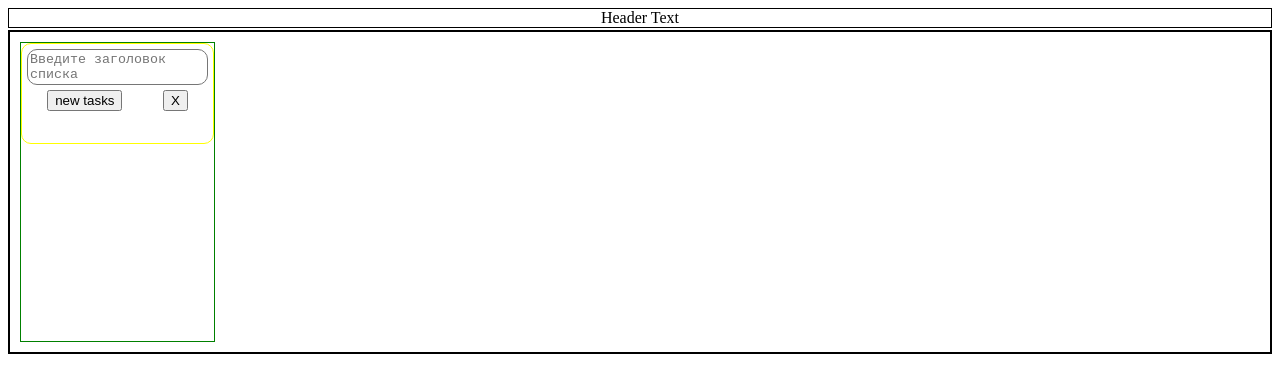
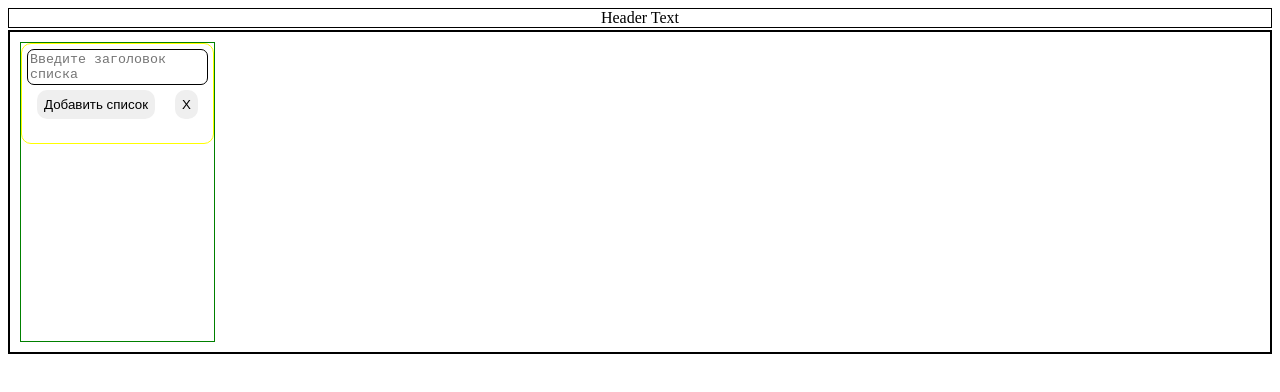
Before and after one commit to Lenarqa/TaskBord, a plain HTML site: page index.html in a window 1280 px wide. Both pictures are taken after a click on the button "+ Добавить список". Drawn offline with nearby package versions, Linux system fonts and the light colour scheme.

Commit message:
add some button css

```diff
--- a/index.html
+++ b/index.html
@@ -12,24 +12,11 @@
     <header>
         Header Text
     </header>
-
-    <div id="board">
         <div id="list-wrapper">
-
             <div class="list-content" id="list-content">
                 <button class="create-new-list" onclick="CreateTaskWindow()">+ Добавить список</button>
             </div>
-            <!--
-            <div class="list-content" id="list-content">
-                <div class="add-new-part-of-card">
-                    <input class="card-btn" type="button" onclick="addNewCard()" value="+">
-                    <textarea id="newCardText" cols="20" rows="3" placeholder="Введите задание для карточки"></textarea>
-                </div>
-            </div>
-            -->
         </div>
-    </div>
-
     <script src="main.js"></script>
 </body>
 </html>
--- a/main.css
+++ b/main.css
@@ -1,6 +1,7 @@
 header{
     display: flex;
     border: 1px solid black;
+    text-align: center;
     justify-content: space-around;
 }
 
@@ -28,9 +29,13 @@ header{
 
 .card-btn{
     display: flex;
-    margin: 5px;
     align-items: center;
     justify-content: space-around;
+    margin: 5px;
+    border-radius: 10px;
+    padding: 7px;
+    border: 0;
+    outline: none;
     height: 30px;
     width: 30px;
 }
@@ -47,11 +52,16 @@ header{
 .create-new-list{
     margin: 10px;
     padding: 10px;
+    border-radius: 10px;
+    outline: none;
+    border: 0;
 }
 
-textarea {
-    resize: none; /* Запрещаем изменять размер */
-    border-radius: 10px;
+textarea{
+    resize: none;
+    border-radius: 7px;
+    outline: none;
+    border: 1px solid black;
 }
 
 .creating-tasks-window{
@@ -72,6 +82,9 @@ textarea {
     justify-content: space-around;
 }
 
-.creating-tasks-window > button {
-    width: 60%;
+.creating-tasks-window > div > button {
+    border-radius: 10px;
+    padding: 7px;
+    outline: none;
+    border: 0;
 }
--- a/main.js
+++ b/main.js
@@ -1,5 +1,4 @@
 function addNewCard(thisTextAreaSpace, thisTaskList) {
-    console.log(thisTaskList);
     let newCard = document.createElement('div');
     newCard.className = "tasks";
 
@@ -45,14 +44,13 @@ function CreateTaskWindow(){
     let btnWrapper = document.createElement('div');
 
     newListContent.className = "creating-tasks-window";
-    //listName.className = "textarea";
     btnCancel.className = "cancel-btn";
 
     btnCancel.onclick = btnCancelFun;
     btnAddList.onclick = btnAddNewList;
 
     listName.placeholder = "Введите заголовок списка";
-    btnAddList.textContent = "new tasks";
+    btnAddList.textContent = "Добавить список";
     btnCancel.textContent = "X";
 
     btnWrapper.appendChild(btnAddList);
@@ -72,7 +70,6 @@ function btnCancelFun(){
 
 function btnAddNewList(){
     let listContent = document.createElement('div');
-    //let btnAddNewTask = document.createElement('button');
     let inputInList = document.createElement('input');
     let textareaInList = document.createElement('textarea');
     let addNewPartOfCard = document.createElement('div');
@@ -95,4 +92,5 @@ function btnAddNewList(){
     listContent.appendChild(addNewPartOfCard);
 
     document.querySelector('#list-wrapper').appendChild(listContent);
+    btnCancelFun();
 }
```
